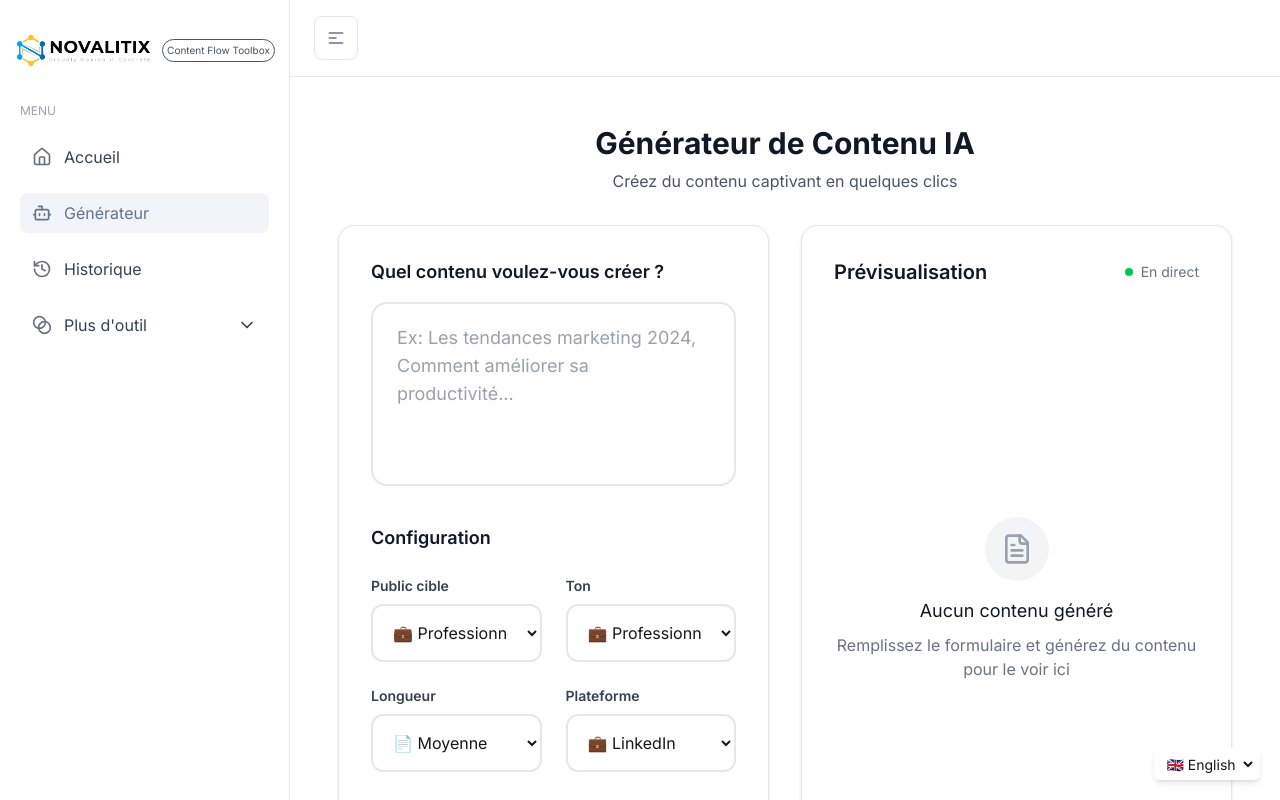
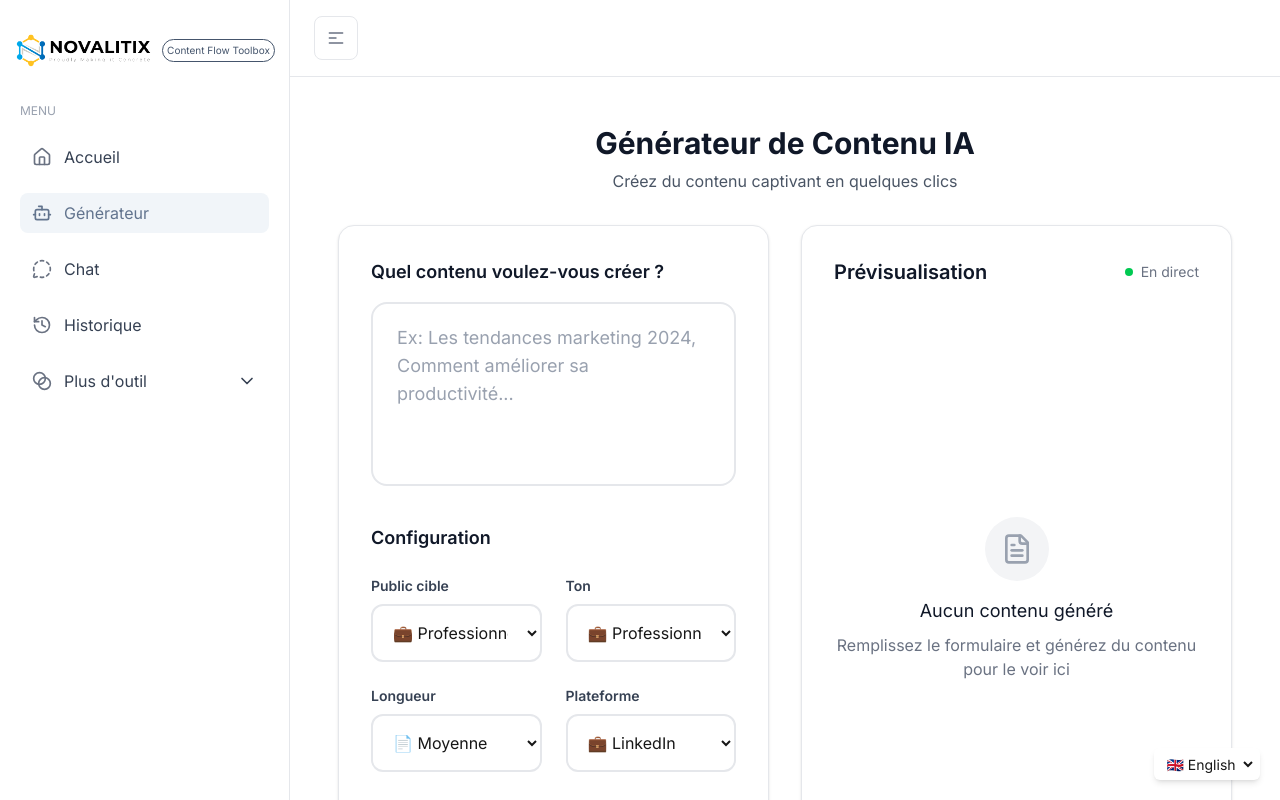
Before and after one commit to Rushclin/content-flow, a Next.js app: page /generate in a window 1280 px wide. Shown: the top 800 px of the page. Built offline with nearby package versions, Linux system fonts and the light colour scheme.

Commit message:
adding chat page

```diff
--- a/src/navigation/index.tsx
+++ b/src/navigation/index.tsx
@@ -1,4 +1,4 @@
-import { Blend, Bot, History, House } from "lucide-react";
+import { Blend, Bot, History, House, MessageCircleDashedIcon } from "lucide-react";
 
 export type NavItem = {
   name: string;
@@ -19,6 +19,11 @@ export const navItems: NavItem[] = [
     path: "/generate",
   },
   {
+    icon: <MessageCircleDashedIcon className="h-5 w-5 font-extralight" />,
+    name: "Chat",
+    path: "/chat",
+  },
+  {
     icon: <History className="h-5 w-5 font-extralight" />,
     name: "Historique",
     path: "/history",
--- /dev/null
+++ b/src/pages/chat/index.tsx
@@ -0,0 +1,12 @@
+import DashboardLayout from "@/layout/dashboard";
+import React from "react";
+
+const ChatPage = () => {
+  return (
+    <DashboardLayout title="Chat" description="Chat with any models">
+      <div>ChatPage</div>
+    </DashboardLayout>
+  );
+};
+
+export default ChatPage;
```
